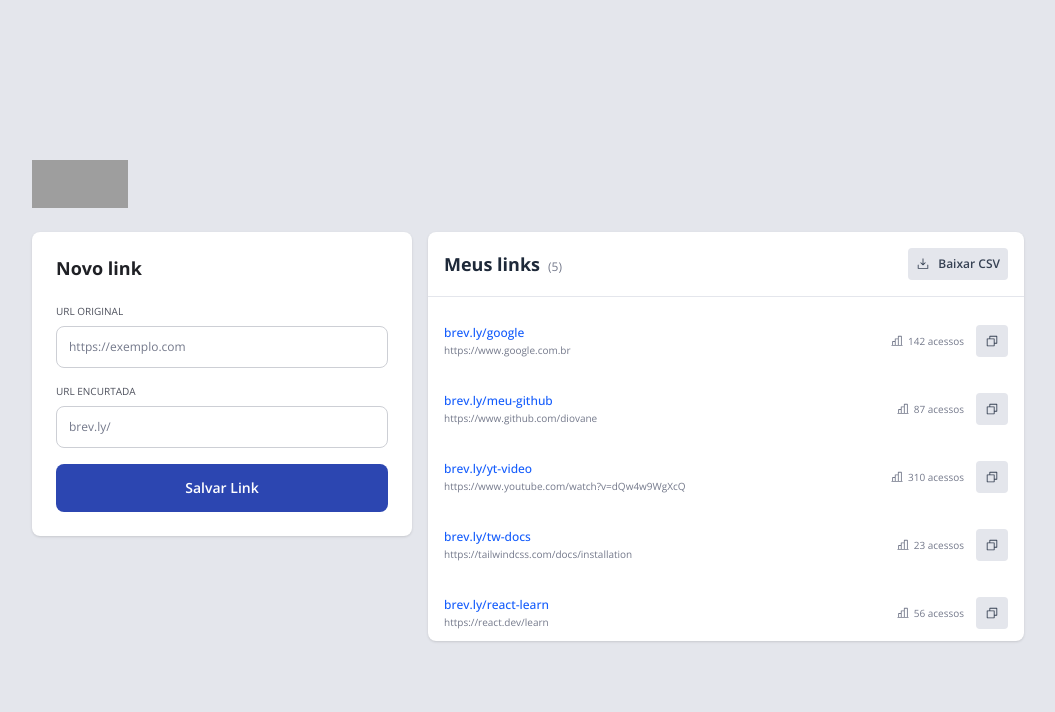
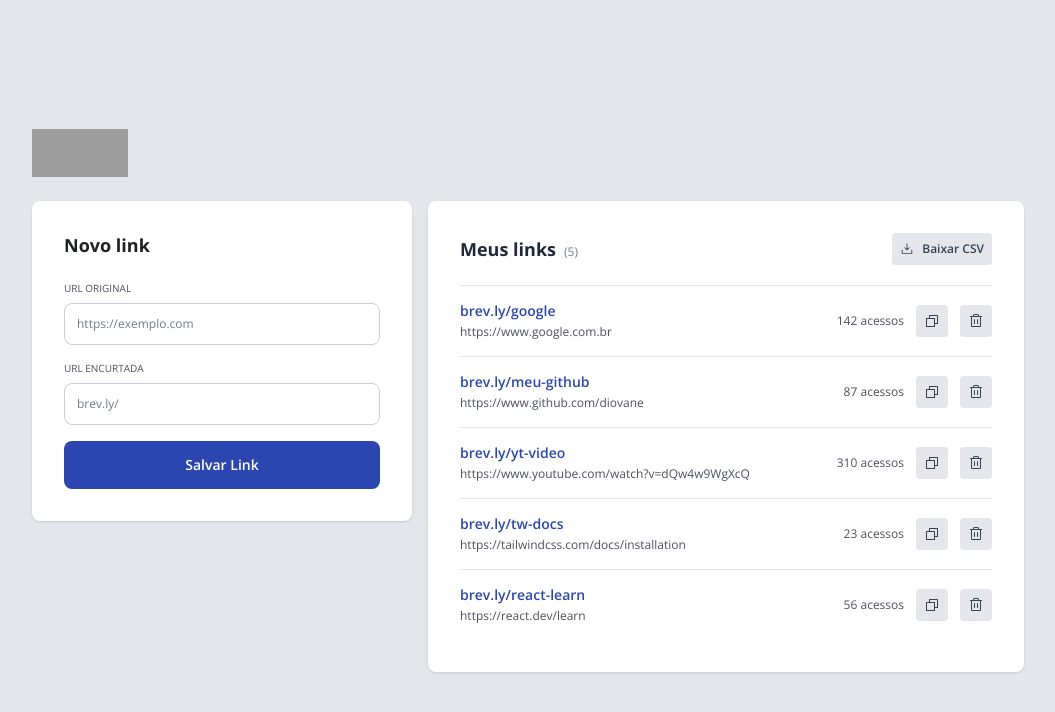
Before and after one commit to diovanemonteiro/ftr-pos-360-brev.ly, a React (Vite) app in the folder web/: page / in a window 1280 px wide. Shown: the top 712 px of the page, without its empty margins (112-1167 px from the left). Built offline with nearby package versions, Linux system fonts and the light colour scheme; grey boxes are pictures that could not be loaded.

Commit message:
Ajusta estilos e estrutura dos componentes LinkList, LinkListItem e NewLink para melhor usabilidade e consistência visual

```diff
--- a/web/src/components/link-list-item.tsx
+++ b/web/src/components/link-list-item.tsx
@@ -20,21 +20,22 @@ export function LinkListItem({ link, onDelete }: LinkListItemProps) {
     }
 
     return (
-        <div className="flex items-center justify-between gap-4 px-4 py-3">
-            <div className="flex flex-col gap-0.5 min-w-0">
+        <div className="flex items-center justify-between gap-4 py-4">
+            <div className="flex flex-col gap-1 min-w-0">
                 <a
                     href={`/${link.shortUrl}`}
-                    className="text-sm font-medium text-blue-600 hover:underline truncate"
+                    className="text-md font-semibold text-blue-base hover:underline truncate"
                 >
                     {shortUrlFull}
                 </a>
-                <span className="text-xs text-gray-400 truncate">{link.originalUrl}</span>
+                <span className="text-sm text-gray-500 truncate">
+                    {link.originalUrl}
+                </span>
             </div>
 
             <div className="flex items-center gap-3 shrink-0">
                 {link.accessCount !== undefined && (
-                    <span className="flex items-center gap-1 text-xs text-gray-400">
-                        <ChartBarIcon size={14} />
+                    <span className="flex items-center gap-1 text-sm text-gray-500">
                         {link.accessCount} acessos
                     </span>
                 )}
@@ -45,19 +46,19 @@ export function LinkListItem({ link, onDelete }: LinkListItemProps) {
                     title={copied ? "Copiado!" : "Copiar link"}
                     onClick={handleCopy}
                 >
-                    <CopyIcon size={14} />
+                    <CopyIcon size={16} />
                 </Button>
 
-                {onDelete && (
+                {/*{onDelete && (*/}
                     <Button
-                        variant="danger"
+                        variant="secondary"
                         className="h-8 w-8 p-0!"
                         title="Excluir link"
                         onClick={() => onDelete(link.id)}
                     >
-                        <TrashIcon size={14} />
+                        <TrashIcon size={16} />
                     </Button>
-                )}
+                {/*)}*/}
             </div>
         </div>
     )
--- a/web/src/components/link-list.tsx
+++ b/web/src/components/link-list.tsx
@@ -1,6 +1,7 @@
 import { Button } from "@/components/ui/button.tsx"
 import { DownloadSimpleIcon, LinkIcon } from "@phosphor-icons/react"
 import type { Link } from "@/types/link.ts"
+import * as React from "react";
 
 type LinkListProps = {
     data?: { links?: Link[]; total?: number }
@@ -12,10 +13,10 @@ type LinkListProps = {
 
 export function LinkList({ data, isLoading, isExporting, onExport, renderItem }: LinkListProps) {
     return (
-        <section className="w-auto sm:flex-1 rounded-lg shadow-sm bg-white divide-y divide-gray-200">
+        <section className="w-full sm:flex-1 rounded-lg shadow-sm bg-white space-y-5 p-8">
 
-            <div className="mb-4 flex items-center justify-between p-4">
-                <h2 className="text-lg font-bold text-gray-800">
+            <div className="flex items-center justify-between gap-4">
+                <h2 className="text-lg font-bold text-gray-800 truncate">
                     Meus links
                     {data?.total !== undefined ? (
                         <span className="ml-2 text-sm font-normal text-gray-400">
@@ -45,7 +46,7 @@ export function LinkList({ data, isLoading, isExporting, onExport, renderItem }:
                     </p>
                 </div>
             ) : (
-                <ul className="flex flex-col gap-3">
+                <ul className="flex flex-col border-t border-gray-200 divide-y divide-gray-200">
                     {data?.links?.map((link) => (
                         <li key={link.id}>
                             {renderItem(link)}
--- a/web/src/components/new-link.tsx
+++ b/web/src/components/new-link.tsx
@@ -26,7 +26,7 @@ export function NewLink({ onSubmit, isLoading }: NewLinkProps) {
     }
 
     return (
-        <section className="w-full sm:w-[380px] sm:flex-none space-y-6 rounded-lg p-6 shadow-sm bg-white">
+        <section className="w-full sm:w-[380px] sm:flex-none space-y-6 rounded-lg p-8 shadow-sm bg-white">
             <h2 className="text-lg font-bold text-gray-600">
                 Novo link
             </h2>
```
